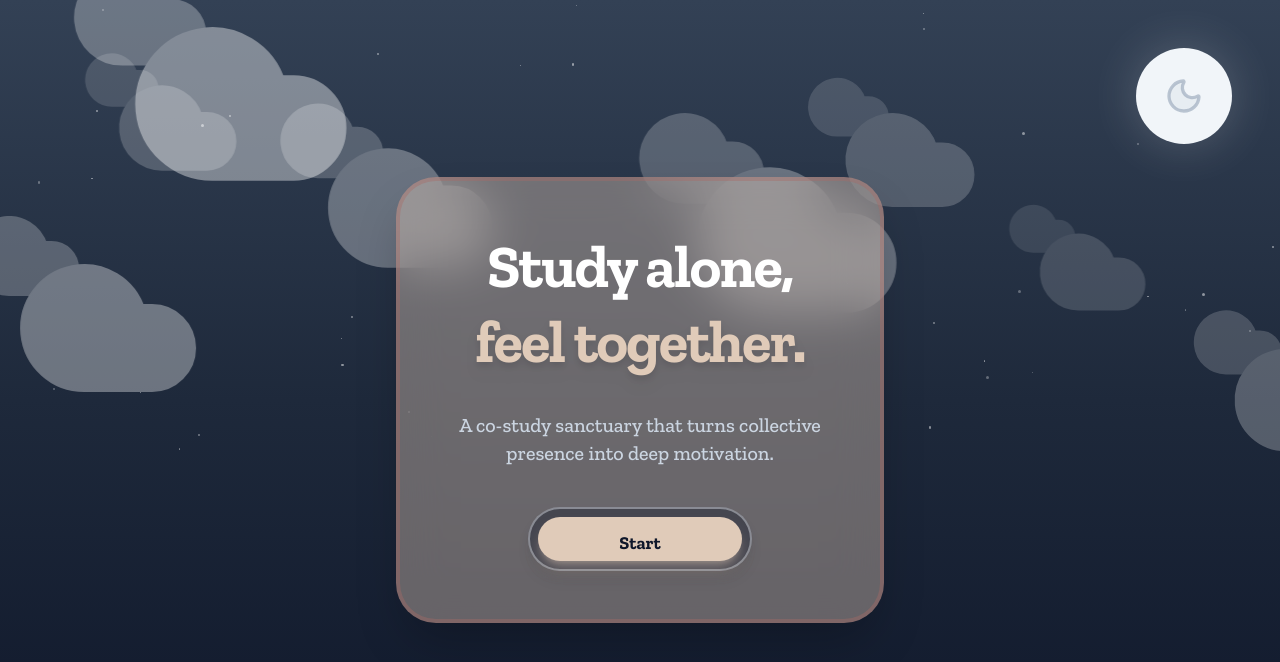
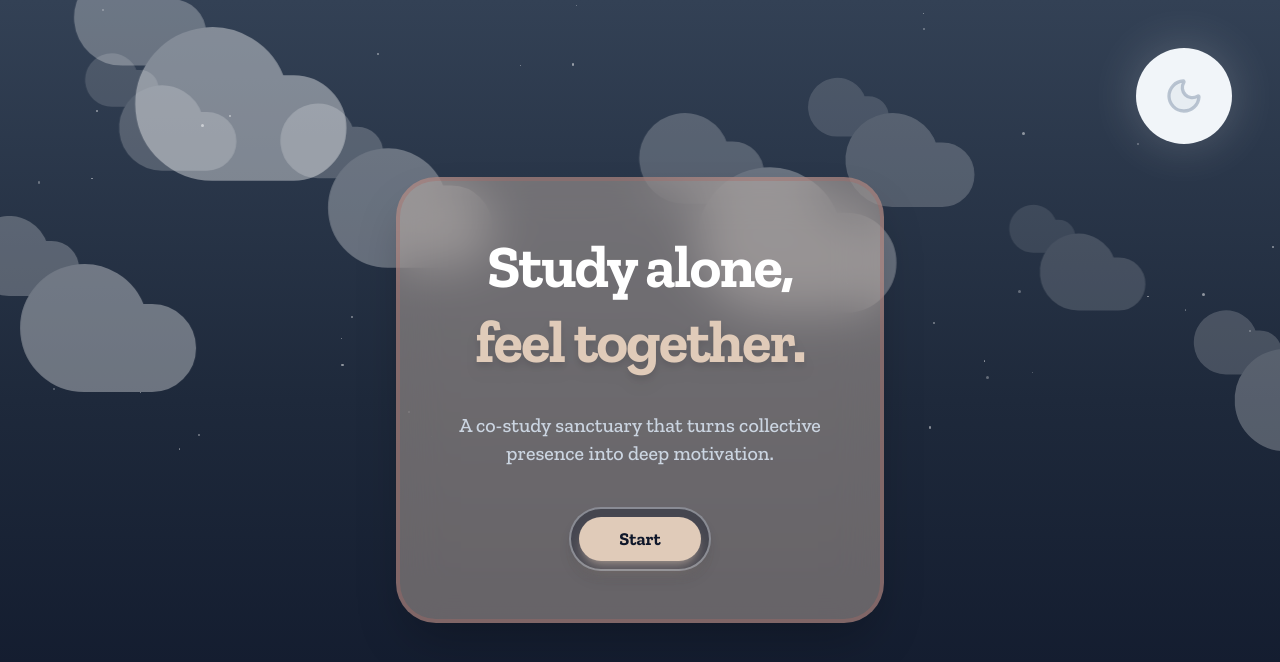
Before and after one commit to Chujo58/Copium-Friends, a React (Vite) app: page / in a window 1280 px wide. Shown: the top 662 px of the page. Built offline with nearby package versions, Linux system fonts and the light colour scheme; a web font is replaced by a local one.

Commit message:
Padding + width fix landing page

```diff
--- a/src/pages/landing.jsx
+++ b/src/pages/landing.jsx
@@ -200,13 +200,13 @@ export default function Landing() {
 
         <div
           className={`mt-2 flex h-16 items-center rounded-full border-2 p-2 shadow-lg transition-all duration-500 ${
-            started ? "w-full max-w-xl" : "w-56"
+            started ? "w-full max-w-xl" : "w-25"
           } ${isDay ? "border-primary/50 bg-white/85" : "border-slate-100/40 bg-slate-900/40"}`}
         >
           {!started ? (
             <button
               onClick={() => setStarted(true)}
-              className={`h-full w-full rounded-full px-10 py-3 text-lg font-bold shadow-lg transition-all hover:scale-[1.02] active:scale-95 ${
+              className={`h-full w-full rounded-full px-10 py-2 text-lg font-bold shadow-lg transition-all hover:scale-[1.02] active:scale-95 ${
                 isDay
                   ? "bg-primary text-white shadow-primary/30 hover:bg-accent"
                   : "bg-surface text-slate-900 shadow-surface/40 hover:bg-accent"
```
